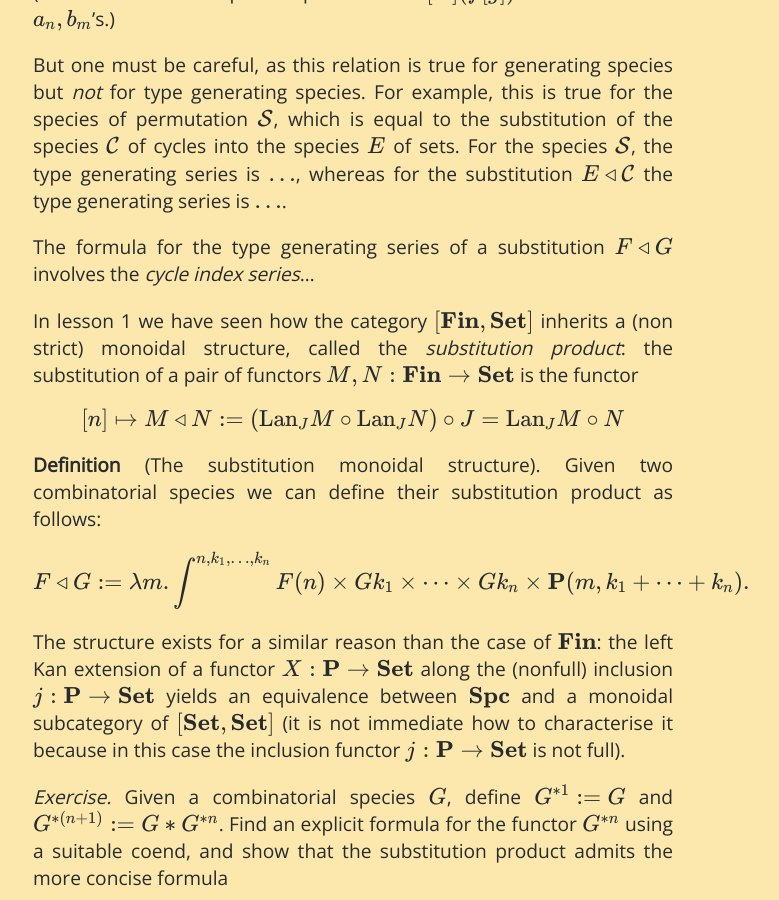
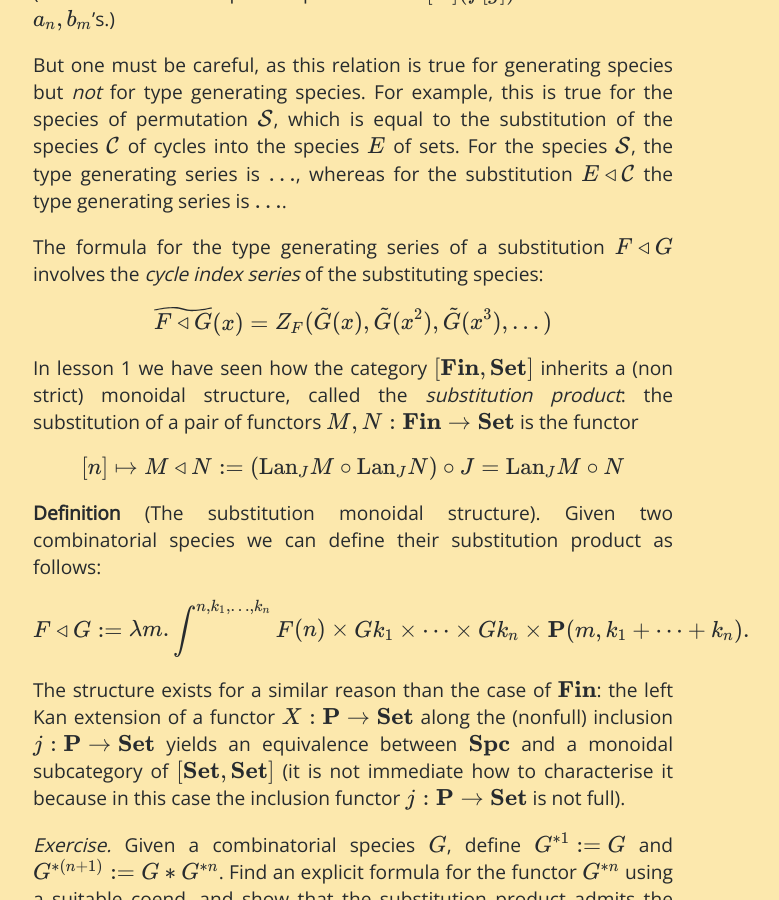
Before and after one commit to tetrapharmakon/species, a Jekyll site: the page docs/lectures/3-monoidal-structures-on-P.html, which Jekyll copies as it is, in a window 1280 px wide and 900 px high, scrolled down 2918 px. Shown: the whole window, without its empty margins (223-1002 px from the left). Built offline with Jekyll 4.4.1, drawn with Linux system fonts in a browser that asks for light colours; some of the changed text lies outside the part shown.

```diff
--- a/docs/feed.xml
+++ b/docs/feed.xml
@@ -1 +1 @@
-<?xml version="1.0" encoding="utf-8"?><feed xmlns="http://www.w3.org/2005/Atom" ><generator uri="https://jekyllrb.com/" version="3.9.1">Jekyll</generator><link href="http://localhost:4000/species/feed.xml" rel="self" type="application/atom+xml" /><link href="http://localhost:4000/species/" rel="alternate" type="text/html" /><updated>2021-11-11T13:50:29+01:00</updated><id>http://localhost:4000/species/feed.xml</id><title type="html">Combinatorial species in TTU</title><subtitle>A reading seminar on Joyal's combinatorial species</subtitle></feed>
+<?xml version="1.0" encoding="utf-8"?><feed xmlns="http://www.w3.org/2005/Atom" ><generator uri="https://jekyllrb.com/" version="3.9.1">Jekyll</generator><link href="http://localhost:4000/species/feed.xml" rel="self" type="application/atom+xml" /><link href="http://localhost:4000/species/" rel="alternate" type="text/html" /><updated>2021-11-11T14:27:21+01:00</updated><id>http://localhost:4000/species/feed.xml</id><title type="html">Combinatorial species in TTU</title><subtitle>A reading seminar on Joyal's combinatorial species</subtitle></feed>
--- a/docs/index.html
+++ b/docs/index.html
@@ -67,7 +67,7 @@
 <article>
     <header>
       <h3>Preliminaries; finite sets, convolution</h3>
-      <!-- <time datetime="2021-11-11T13:50:29+01:00">11 Nov 2021</time> -->
+      <!-- <time datetime="2021-11-11T14:27:21+01:00">11 Nov 2021</time> -->
     </header>
     <p>The category $\bf Fin$ has objects the finite sets and morphisms all functions; a skeleton of $\bf Fin$ is the category whose objects are sets $[n]={1,\dots,n}$ for $n\ge 0$ (with the convention that $[0]=\varnothing$), and morphisms are functions $f : [n] \to [m]$.
     <footer>
@@ -78,7 +78,7 @@
   <article>
     <header>
       <h3>The category P and species</h3>
-      <!-- <time datetime="2021-11-11T13:50:29+01:00">11 Nov 2021</time> -->
+      <!-- <time datetime="2021-11-11T14:27:21+01:00">11 Nov 2021</time> -->
     </header>
     <p>The fundamental object of study of the theory of combinatorial species is the category $\bf P$ of finite sets and bijections, and its presheaf category $[{\bf P}^\text{op}, {\bf Set}]$. (Note: since a groupoid is a self-dual category, there is not much difference between $[{\bf P}^\text{op}, {\bf Set}]$ and $[{\bf P}, {\bf Set}]$, but we will usually speak about the second category.)
     <footer>
@@ -89,7 +89,7 @@
   <article>
     <header>
       <h3>Monoidal Structures on P</h3>
-      <!-- <time datetime="2021-11-11T13:50:29+01:00">11 Nov 2021</time> -->
+      <!-- <time datetime="2021-11-11T14:27:21+01:00">11 Nov 2021</time> -->
     </header>
     <p>A fundamental tenet of categorical combinatorics is that the richness of the objects it tries to study (“combinatorial objects”, broadly intended) comes from the synergy between many different structures one can equip the categories meant to describe said combinatorial objects.
     <footer>
--- a/docs/lectures/1-finset-and-its-up.html
+++ b/docs/lectures/1-finset-and-its-up.html
@@ -13,11 +13,11 @@
 <meta property="og:url" content="http://localhost:4000/species/lectures/1-finset-and-its-up.html" />
 <meta property="og:site_name" content="Combinatorial species in TTU" />
 <meta property="og:type" content="article" />
-<meta property="article:published_time" content="2021-11-11T13:50:29+01:00" />
+<meta property="article:published_time" content="2021-11-11T14:27:21+01:00" />
 <meta name="twitter:card" content="summary" />
 <meta property="twitter:title" content="Preliminaries; finite sets, convolution" />
 <script type="application/ld+json">
-{"url":"http://localhost:4000/species/lectures/1-finset-and-its-up.html","@type":"BlogPosting","headline":"Preliminaries; finite sets, convolution","dateModified":"2021-11-11T13:50:29+01:00","datePublished":"2021-11-11T13:50:29+01:00","mainEntityOfPage":{"@type":"WebPage","@id":"http://localhost:4000/species/lectures/1-finset-and-its-up.html"},"description":"The category $\\bf Fin$ has objects the finite sets and morphisms all functions; a skeleton of $\\bf Fin$ is the category whose objects are sets $[n]={1,\\dots,n}$ for $n\\ge 0$ (with the convention that $[0]=\\varnothing$), and morphisms are functions $f : [n] \\to [m]$.","@context":"https://schema.org"}</script>
+{"url":"http://localhost:4000/species/lectures/1-finset-and-its-up.html","@type":"BlogPosting","headline":"Preliminaries; finite sets, convolution","dateModified":"2021-11-11T14:27:21+01:00","datePublished":"2021-11-11T14:27:21+01:00","mainEntityOfPage":{"@type":"WebPage","@id":"http://localhost:4000/species/lectures/1-finset-and-its-up.html"},"description":"The category $\\bf Fin$ has objects the finite sets and morphisms all functions; a skeleton of $\\bf Fin$ is the category whose objects are sets $[n]={1,\\dots,n}$ for $n\\ge 0$ (with the convention that $[0]=\\varnothing$), and morphisms are functions $f : [n] \\to [m]$.","@context":"https://schema.org"}</script>
 <!-- End Jekyll SEO tag -->
 
     <meta name="viewport" content="width=device-width, initial-scale=1">
--- a/docs/lectures/2-p-and-its-up-and-species.html
+++ b/docs/lectures/2-p-and-its-up-and-species.html
@@ -13,11 +13,11 @@
 <meta property="og:url" content="http://localhost:4000/species/lectures/2-p-and-its-up-and-species.html" />
 <meta property="og:site_name" content="Combinatorial species in TTU" />
 <meta property="og:type" content="article" />
-<meta property="article:published_time" content="2021-11-11T13:50:29+01:00" />
+<meta property="article:published_time" content="2021-11-11T14:27:21+01:00" />
 <meta name="twitter:card" content="summary" />
 <meta property="twitter:title" content="The category P and species" />
 <script type="application/ld+json">
-{"url":"http://localhost:4000/species/lectures/2-p-and-its-up-and-species.html","@type":"BlogPosting","headline":"The category P and species","dateModified":"2021-11-11T13:50:29+01:00","datePublished":"2021-11-11T13:50:29+01:00","mainEntityOfPage":{"@type":"WebPage","@id":"http://localhost:4000/species/lectures/2-p-and-its-up-and-species.html"},"description":"The fundamental object of study of the theory of combinatorial species is the category $\\bf P$ of finite sets and bijections, and its presheaf category $[{\\bf P}^\\text{op}, {\\bf Set}]$. (Note: since a groupoid is a self-dual category, there is not much difference between $[{\\bf P}^\\text{op}, {\\bf Set}]$ and $[{\\bf P}, {\\bf Set}]$, but we will usually speak about the second category.)","@context":"https://schema.org"}</script>
+{"url":"http://localhost:4000/species/lectures/2-p-and-its-up-and-species.html","@type":"BlogPosting","headline":"The category P and species","dateModified":"2021-11-11T14:27:21+01:00","datePublished":"2021-11-11T14:27:21+01:00","mainEntityOfPage":{"@type":"WebPage","@id":"http://localhost:4000/species/lectures/2-p-and-its-up-and-species.html"},"description":"The fundamental object of study of the theory of combinatorial species is the category $\\bf P$ of finite sets and bijections, and its presheaf category $[{\\bf P}^\\text{op}, {\\bf Set}]$. (Note: since a groupoid is a self-dual category, there is not much difference between $[{\\bf P}^\\text{op}, {\\bf Set}]$ and $[{\\bf P}, {\\bf Set}]$, but we will usually speak about the second category.)","@context":"https://schema.org"}</script>
 <!-- End Jekyll SEO tag -->
 
     <meta name="viewport" content="width=device-width, initial-scale=1">
--- a/docs/lectures/3-monoidal-structures-on-P.html
+++ b/docs/lectures/3-monoidal-structures-on-P.html
@@ -117,7 +117,11 @@ $$</div>
 
 <p>But one must be careful, as this relation is true for generating species but <em>not</em> for type generating species. For example, this is true for the species of permutation $\cal S$, which is equal to the substitution of the species $\cal C$ of cycles into the species $E$ of sets. For the species $\cal S$, the type generating series is $\dots$, whereas for the substitution $E\triangleleft \cal C$ the type generating series is $\dots$.</p>
 
-<p>The formula for the type generating series of a substitution $F\triangleleft G$ involves the <em>cycle index series</em>…</p>
+<p>The formula for the type generating series of a substitution $F\triangleleft G$ involves the <em>cycle index series</em> of the substituting species:</p>
+
+<div class="kdmath">$$
+\widetilde{F \triangleleft G}(x) = Z_F(\tilde G(x), \tilde G(x^2), \tilde G(x^3),\dots)
+$$</div>
 
 <p>In lesson 1 we have seen how the category $[{\bf Fin}, {\bf Set}]$ inherits a (non strict) monoidal structure, called the <em>substitution product</em>: the substitution of a pair of functors $M,N : {\bf Fin}\to{\bf Set}$ is the functor</p>
 
--- a/docs/sitemap.xml
+++ b/docs/sitemap.xml
@@ -2,15 +2,15 @@
 <urlset xmlns:xsi="http://www.w3.org/2001/XMLSchema-instance" xsi:schemaLocation="http://www.sitemaps.org/schemas/sitemap/0.9 http://www.sitemaps.org/schemas/sitemap/0.9/sitemap.xsd" xmlns="http://www.sitemaps.org/schemas/sitemap/0.9">
 <url>
 <loc>http://localhost:4000/species/lectures/1-finset-and-its-up.html</loc>
-<lastmod>2021-11-11T13:50:29+01:00</lastmod>
+<lastmod>2021-11-11T14:27:21+01:00</lastmod>
 </url>
 <url>
 <loc>http://localhost:4000/species/lectures/2-p-and-its-up-and-species.html</loc>
-<lastmod>2021-11-11T13:50:29+01:00</lastmod>
+<lastmod>2021-11-11T14:27:21+01:00</lastmod>
 </url>
 <url>
 <loc>http://localhost:4000/species/lectures/3-monoidal-structures-on-P.html</loc>
-<lastmod>2021-11-11T13:50:29+01:00</lastmod>
+<lastmod>2021-11-11T14:27:21+01:00</lastmod>
 </url>
 <url>
 <loc>http://localhost:4000/species/about/</loc>
```
Also changed, not shown: other parts of docs/lectures/3-monoidal-structures-on-P.html (+3 -3 lines), _drafts/4-computations.md (added, +24 -0 lines), _lectures/3-monoidal-structures-on-P.md (+2 -2 lines).
